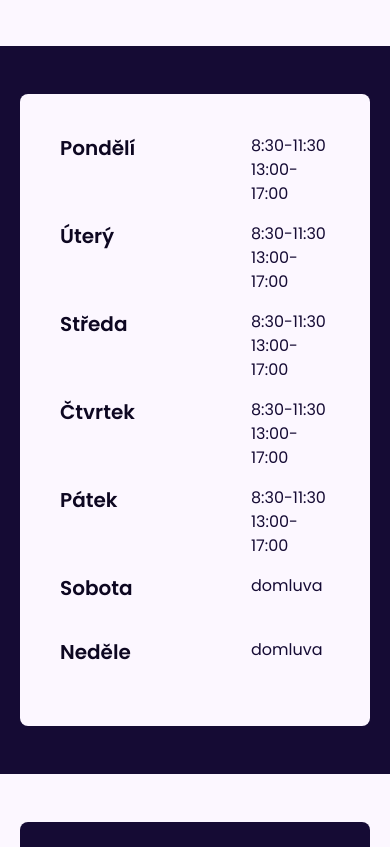
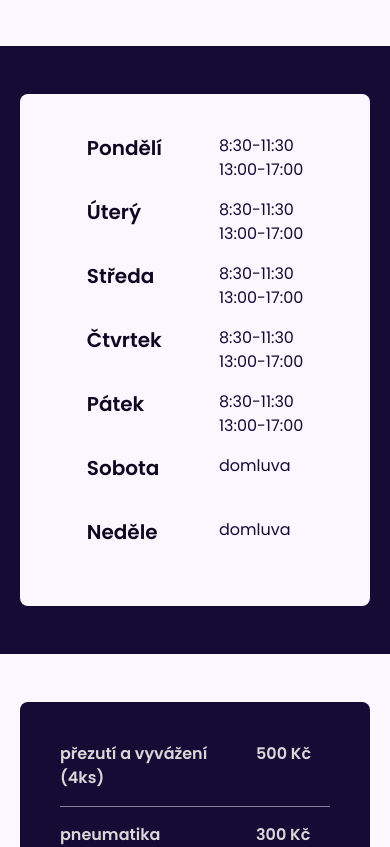
Before and after one commit to ton1czech/pneuservis-baudys, a React (Vite) app: page / in a window 390 px wide. Shown: the part 3240-4087 px from the top of the page. Built offline with nearby package versions, Linux system fonts and the light colour scheme.

Commit message:
👌 IMPROVE: gap changes

```diff
--- a/src/components/OpeningHours.jsx
+++ b/src/components/OpeningHours.jsx
@@ -2,7 +2,7 @@ import Container from './Container'
 import { Fade } from 'react-reveal'
 
 const Item = ({ day, weekend }) => (
-  <div className='grid grid-cols-2 gap-28'>
+  <div className='grid grid-cols-2 gap-12 sm:gap-28'>
     <h2 className='darksubheading'>{day}</h2>
     <div className='darktext'>
       {weekend ? (
--- a/src/components/Pricelist.jsx
+++ b/src/components/Pricelist.jsx
@@ -3,7 +3,7 @@ import { Fade } from 'react-reveal'
 
 const Item = ({ price, text }) => (
   <>
-    <div className='grid grid-cols-[2fr_1fr] gap-20'>
+    <div className='grid grid-cols-[2fr_1fr] gap-12 sm:gap-20'>
       <h2 className='subheading sm:text-3xl text-base'>{text}</h2>
       <p className='subheading sm:text-2xl text-base'>{price} Kč</p>
     </div>
```
